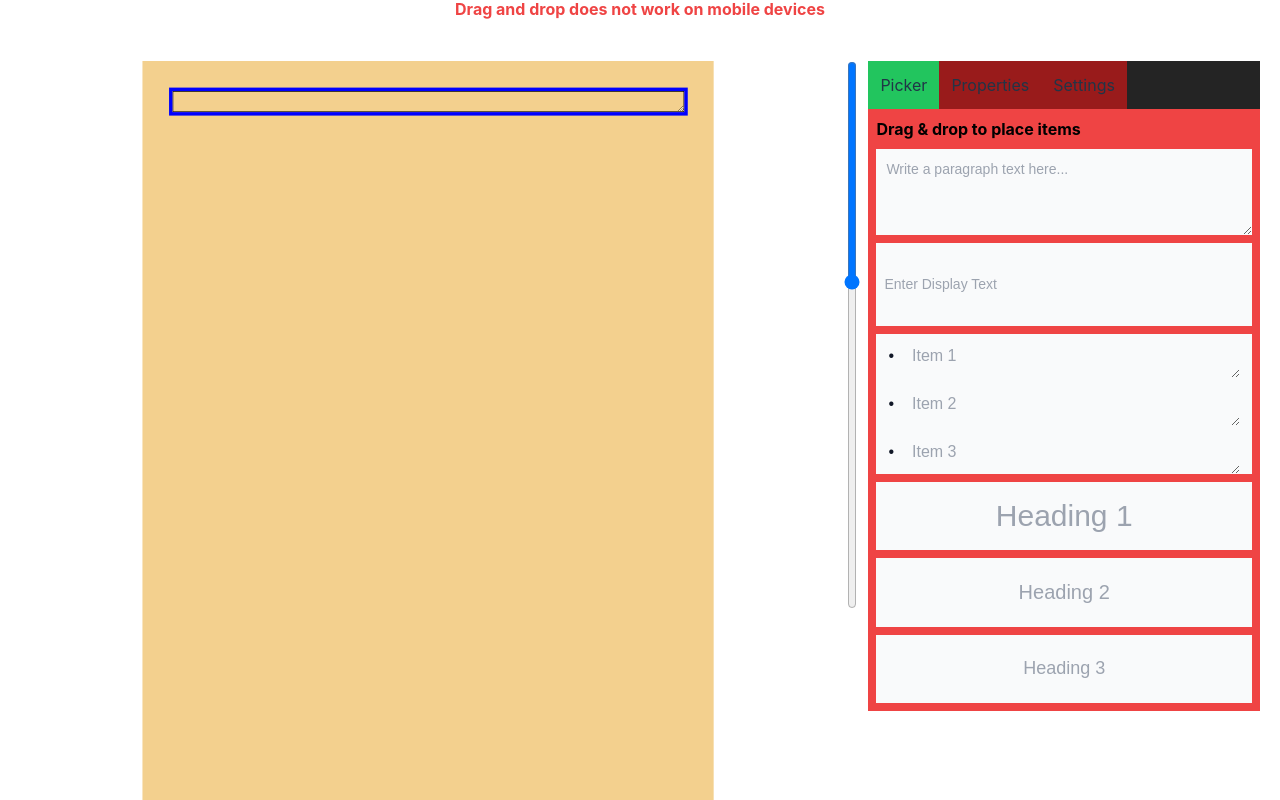
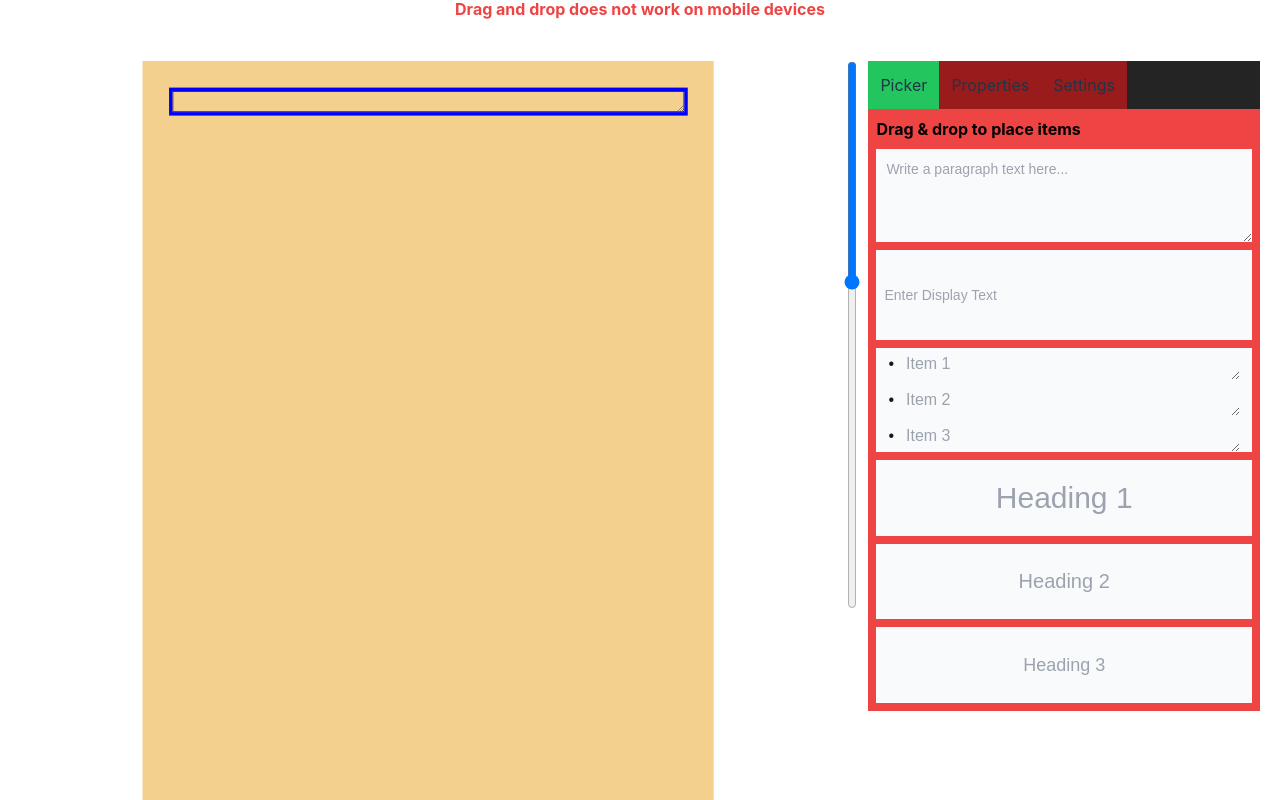
Before and after one commit to Metalax0/resume-builder, a React (Vite) app: page / in a window 1280 px wide. Shown: the part 927-1727 px from the top of the page. Built offline with nearby package versions, Linux system fonts and the light colour scheme; the HTML template or start-up script is replaced by a standard one.

Commit message:
List/ updated styles

```diff
--- a/src/components/draggable/list/index.tsx
+++ b/src/components/draggable/list/index.tsx
@@ -8,29 +8,29 @@ export const List = ({ drag }: ListPropsType) => {
             draggable
             data-category="list"
             onDragStart={(e) => drag(e)}
-            className="draggable-element w-full px-3 space-y-1 bg-gray-50 list-inside list-disc text-gray-900"
+            className="draggable-element flex flex-col w-full h-full px-3 space-y-1 bg-gray-50 list-inside list-disc text-gray-900"
         >
-            <li className="flex w-full items-center">
+            <li className="flex flex-1 w-full items-center">
                 <span className="mr-2">•</span>
                 <textarea
                     rows={1}
-                    className="w-full max-w-full max-h-full p-2.5 text-inherit bg-gray-50 focus:outline-0"
+                    className="w-full max-w-full max-h-full p-1 text-inherit bg-gray-50 focus:outline-0"
                     placeholder="Item 1"
                 ></textarea>
             </li>
-            <li className="flex w-full items-center">
+            <li className="flex flex-1 w-full items-center">
                 <span className="mr-2">•</span>
                 <textarea
                     rows={1}
-                    className="w-full max-w-full max-h-full p-2.5 text-inherit bg-gray-50 focus:outline-0"
+                    className="w-full max-w-full max-h-full p-1 text-inherit bg-gray-50 focus:outline-0"
                     placeholder="Item 2"
                 ></textarea>
             </li>
-            <li className="flex w-full items-center">
+            <li className="flex flex-1 w-full items-center">
                 <span className="mr-2">•</span>
                 <textarea
                     rows={1}
-                    className="w-full max-w-full max-h-full p-2.5 text-inherit bg-gray-50 focus:outline-0"
+                    className="w-full max-w-full max-h-full p-1 text-inherit bg-gray-50 focus:outline-0"
                     placeholder="Item 3"
                 ></textarea>
             </li>
--- a/src/components/sections/builder/style.css
+++ b/src/components/sections/builder/style.css
@@ -26,6 +26,7 @@
     display: flex;
     gap: 5px;
     max-width: 100%;
+    min-width: 100px;
     min-height: max-content;
     text-align: center;
     overflow: hidden;
--- a/src/util/listHelper.ts
+++ b/src/util/listHelper.ts
@@ -1,7 +1,7 @@
 export const addListItem = (selected: HTMLElement) => {
     // Create a new list item element
     const newItem = document.createElement("li");
-    newItem.className = "flex w-full items-center list-disc";
+    newItem.className = "flex flex-1 w-full items-center list-disc";
 
     // Add the bullet point span
     const bullet = document.createElement("span");
@@ -14,7 +14,7 @@ export const addListItem = (selected: HTMLElement) => {
     const textarea = document.createElement("textarea");
     textarea.rows = 1;
     textarea.className =
-        "w-full max-w-full max-h-full p-2.5 text-inherit bg-gray-50 focus:outline-0";
+        "w-full max-w-full max-h-full p-1 text-inherit bg-gray-50 focus:outline-0";
     textarea.placeholder = `Item ${selected.children.length + 1}`;
     newItem.appendChild(textarea);
 
```
